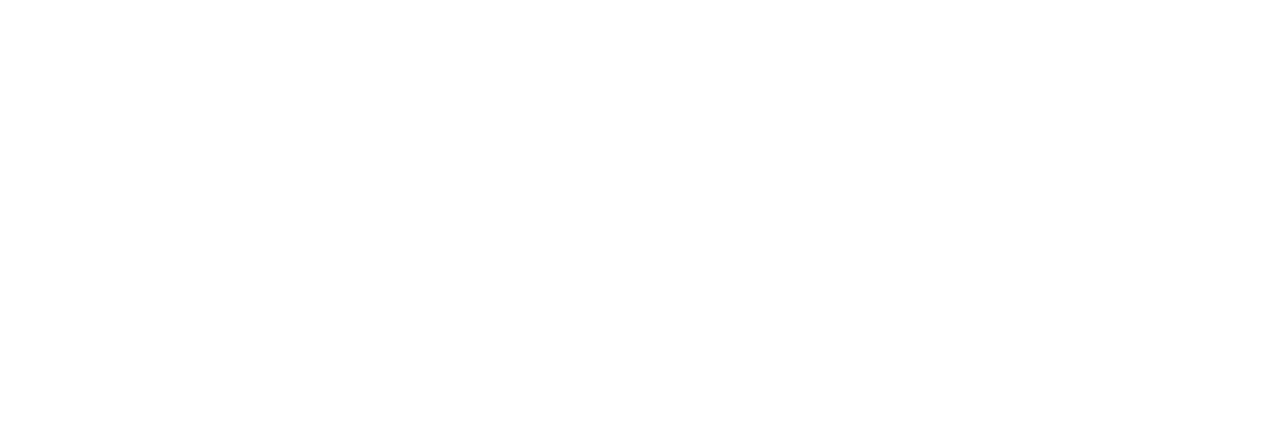
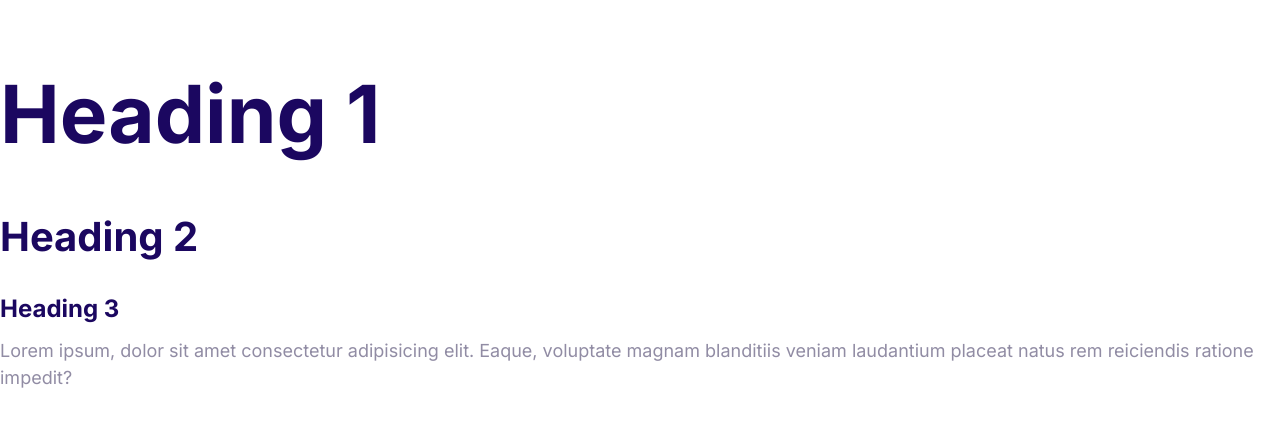
Before and after one commit to yerald-mora/html-css-course, a plain HTML site: page index.html in a window 1280 px wide. Drawn offline with Linux system fonts and the light colour scheme.

Commit message:
Define the styles for the fonts

```diff
--- a/css/styles.css
+++ b/css/styles.css
@@ -5,3 +5,55 @@
   --color-headings: #1b0760;
   --color-body: #918ca4;
 }
+
+html {
+  font-size: 62.5%;
+}
+
+body {
+  font-family: Inter, Arial, Helvetica, sans-serif;
+  color: var(--color-body);
+  font-size: 2.4rem;
+  line-height: 1.5;
+}
+
+h1,
+h2,
+h3 {
+  color: var(--color-headings);
+  margin-bottom: 1rem;
+}
+
+h1 {
+  font-size: 7rem;
+}
+
+h2 {
+  font-size: 4rem;
+}
+
+h3 {
+  font-size: 3rem;
+}
+
+p {
+  margin-top: 0;
+}
+
+@media screen and (min-width: 1024px) {
+  body {
+    font-size: 1.8rem;
+  }
+
+  h1 {
+    font-size: 8rem;
+  }
+
+  h2 {
+    font-size: 4rem;
+  }
+
+  h3 {
+    font-size: 2.4rem;
+  }
+}
--- a/index.html
+++ b/index.html
@@ -5,10 +5,16 @@
     <meta http-equiv="X-UA-Compatible" content="IE=edge">
     <meta name="viewport" content="width=device-width, initial-scale=1.0">
     <title>Document</title>
+    <link rel="preconnect" href="https://fonts.gstatic.com">
+<link href="https://fonts.googleapis.com/css2?family=Inter:wght@400;700&display=swap" rel="stylesheet">
     <link rel="stylesheet" href="css/normalize.css">
     <link rel="stylesheet" href="css/styles.css">
 </head>
 <body>
-
+    <h1>Heading 1</h1>
+    <h2>Heading 2</h2>
+    <h3>Heading 3</h3>
+    <p>Lorem ipsum, dolor sit amet consectetur adipisicing elit. Eaque, voluptate magnam
+        blanditiis veniam laudantium placeat natus rem reiciendis ratione impedit?</p>
 </body>
 </html>
```
